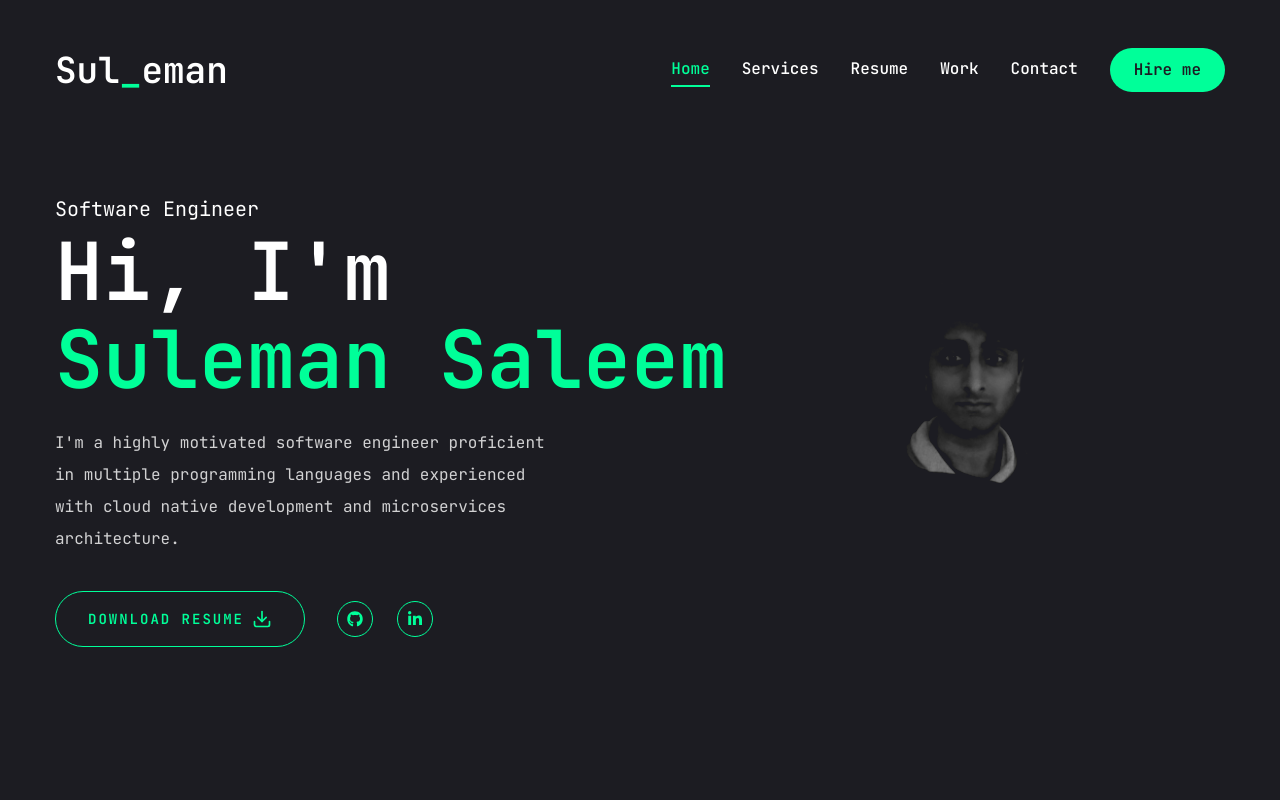
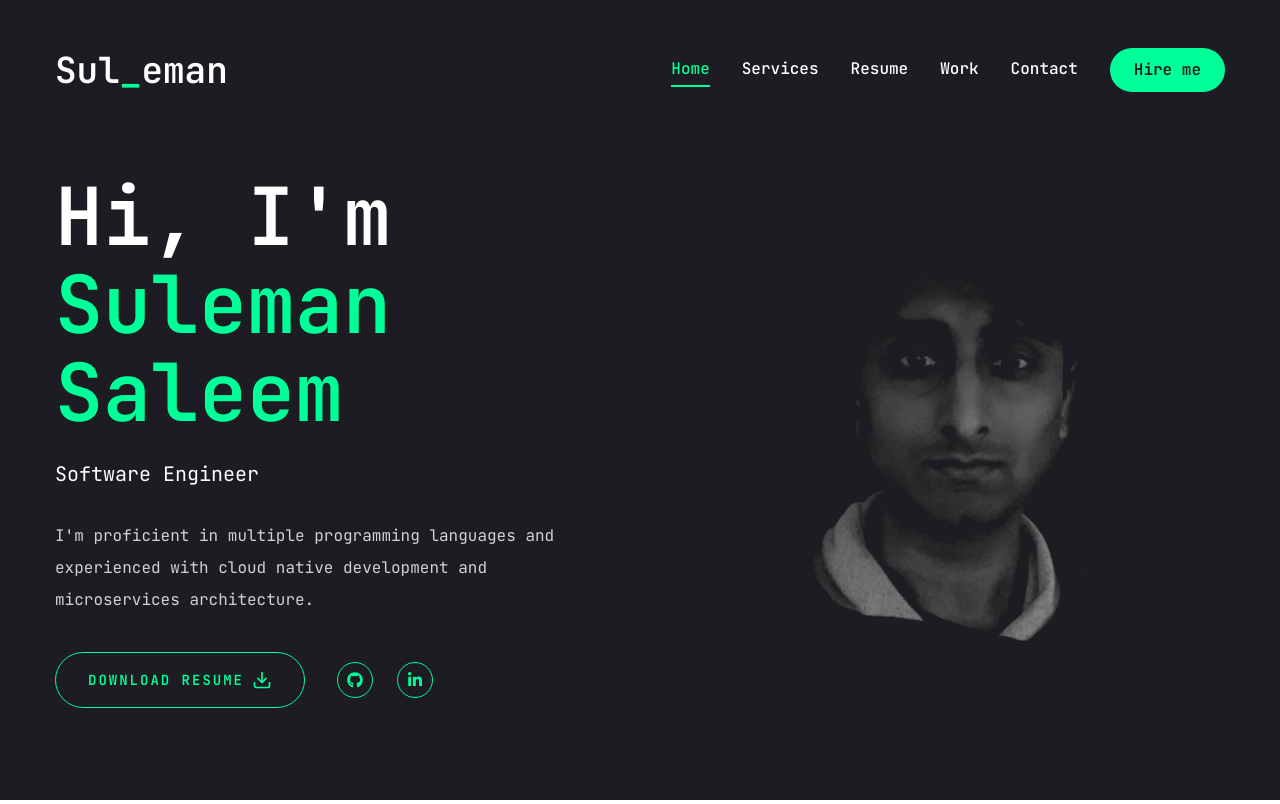
Before and after one commit to MSulSal/portfolio, a Next.js app: page / in a window 1280 px wide. Built offline with nearby package versions, Linux system fonts and the light colour scheme.

Commit message:
modify photo and text on home page

```diff
--- a/src/app/page.tsx
+++ b/src/app/page.tsx
@@ -9,14 +9,14 @@ const Home = () => {
       <div className="container mx-auto h-full">
         <div className="flex flex-col xl:flex-row items-center justify-between xl:pt-8 xl:pb-24">
           {/* text */}
-          <div className="text-center xl:text-left">
-            <span className="text-xl">Software Engineer</span>
+          <div className="text-center xl:text-left order-2 xl:order-none">
             <h1 className="h1 mb-6">
               Hi, I&apos;m <br />{" "}
               <span className="text-accent">Suleman Saleem</span>
             </h1>
-            <p className="max-w-[500px] mb-9 text-white/80">
-              I&apos;m a highly motivated software engineer proficient in
+            <span className="text-xl">Software Engineer</span>
+            <p className="max-w-[500px] mb-9 mt-7 text-white/80">
+              I&apos;m  proficient in
               multiple programming languages and experienced with cloud native
               development and microservices architecture.
             </p>
@@ -39,7 +39,7 @@ const Home = () => {
             </div>
           </div>
           {/* photo */}
-          <div>
+          <div className="order-1 xl:order-none mb-8 xl:mb-0">
             <Photo />
           </div>
         </div>
--- a/src/components/Photo.tsx
+++ b/src/components/Photo.tsx
@@ -6,8 +6,8 @@ import Image from "next/image";
 const Photo = () => {
   return (
     <div className="w-full h-full relative">
-      <motion.div>
-        <div className="w-[700px] h-[700px] xl:w-[498px] xl:h-[498px] mix-blend-lighten">
+      <motion.div initial={{opacity: 0}} animate={{opacity: 1, transition: {delay: 2.4, duration: 0.4, ease: "easeInOut"}}}>
+        <motion.div className="w-[420px] h-[420px] xl:w-[500px] xl:h-[500px] mix-blend-lighten">
           <Image
             src="/profile_img.png"
             priority
@@ -16,7 +16,7 @@ const Photo = () => {
             alt=""
             className="object-contain"
           />
-        </div>
+        </motion.div>
       </motion.div>
     </div>
   );
```
Also changed, not shown: public/profile_img.png.
